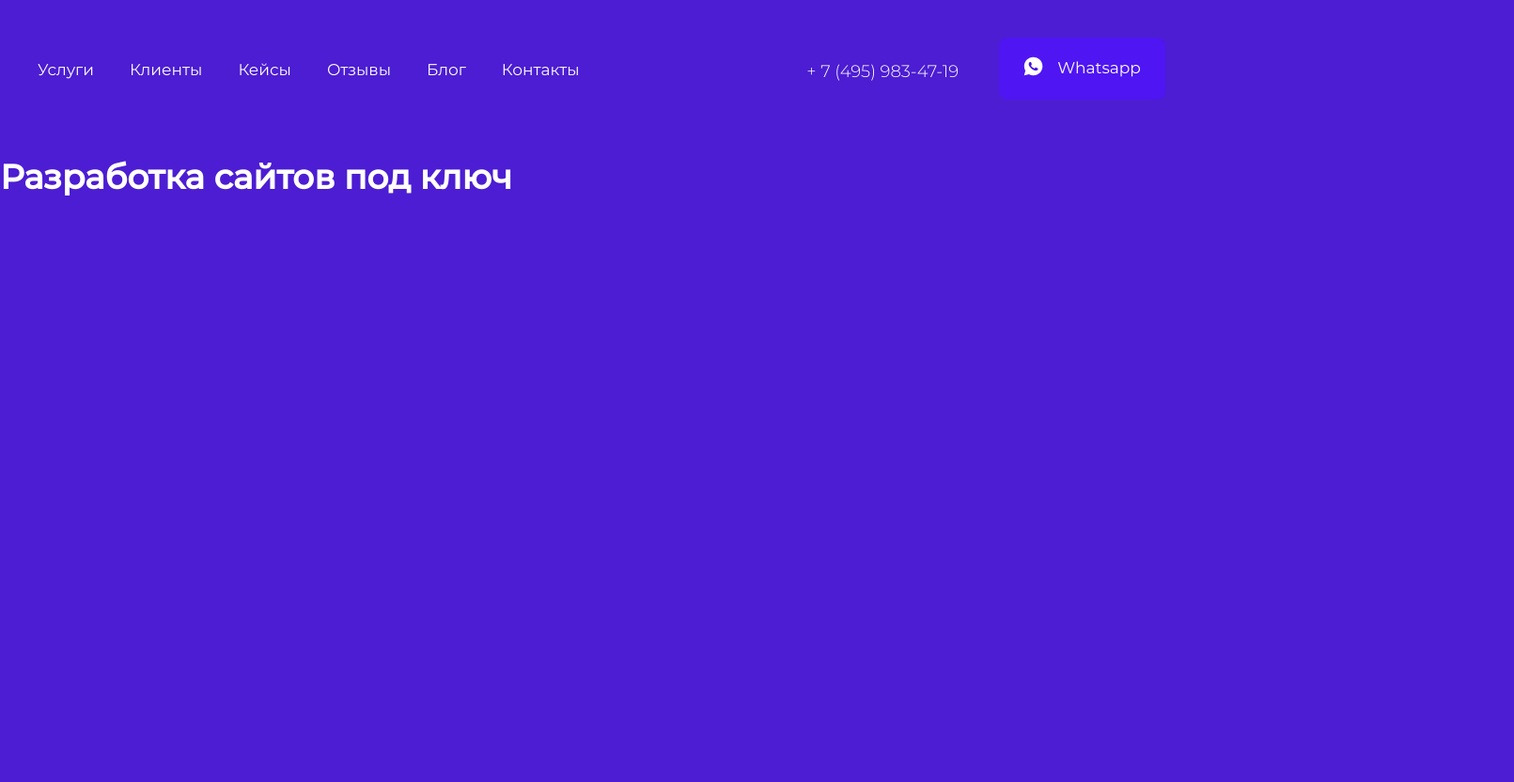
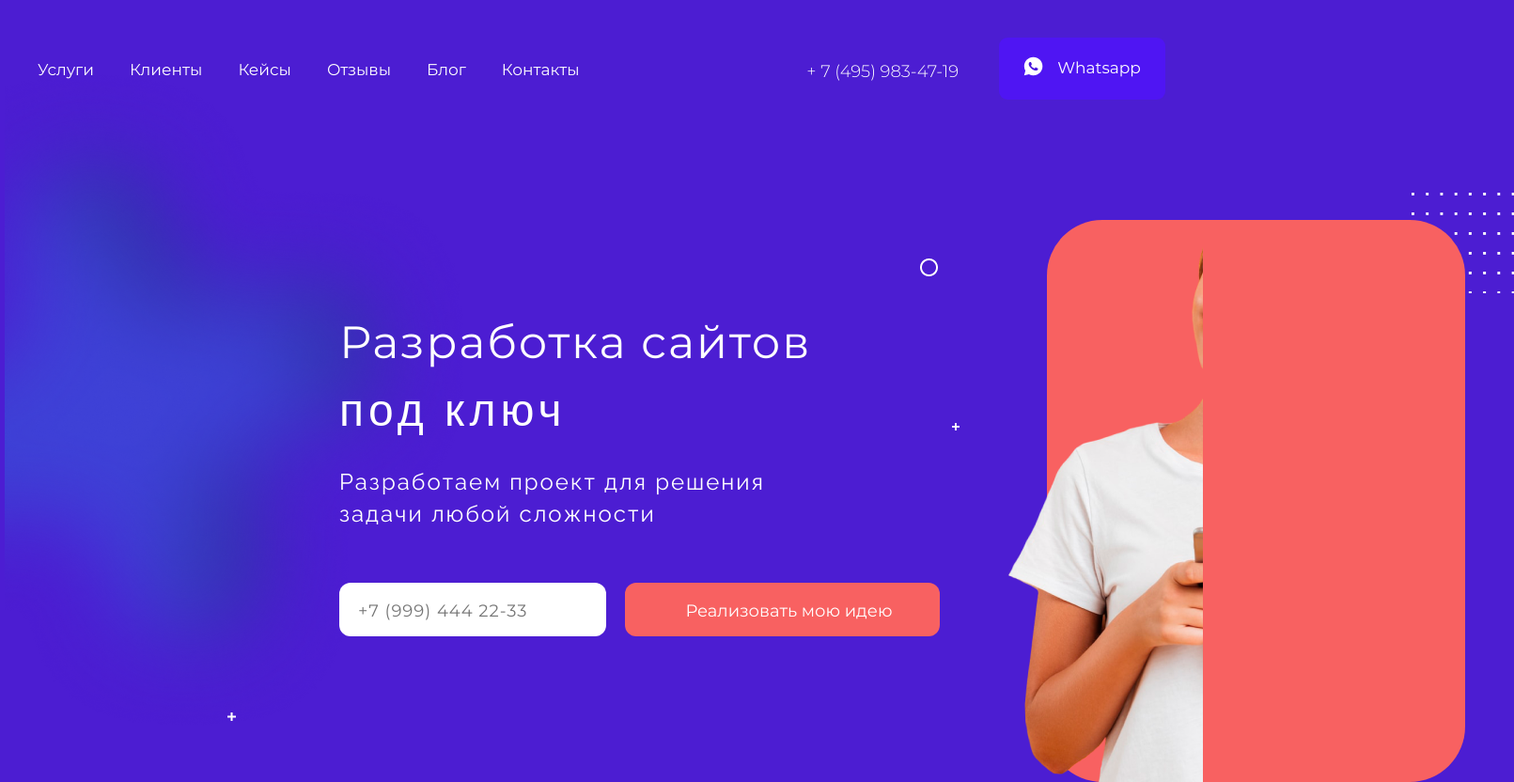
Before and after one commit to MikhailBobrov/kprod, a plain HTML site: page index.html in a window 1280 px wide. Shown: the whole page at 94% size, 1611 px wide, since content can reach past the window. Before the commit the page ends 800 px from the top, so only its background shows below. Drawn offline with Linux system fonts and the light colour scheme.

Commit message:
выполнил еще один блок

```diff
--- a/css/style.css
+++ b/css/style.css
@@ -97,25 +97,6 @@ img {
     height: auto;
 }
 
-.button {
-    display: block;
-    text-decoration: none;
-    text-align: center;
-    width: 166px;
-    height: 50px;
-    font-weight: 500;
-    font-size: 16px;
-    line-height: 22px;
-    border-radius: 35px;
-    padding-top: 15px;
-}
-
-.button:hover,
-.button:focus,
-.button:active {
-    opacity: 0.5;
-}
-
 .header {
     display: flex;
     justify-content: center;
@@ -130,7 +111,7 @@ img {
 }
 
 .header__block {
-    padding-bottom: 38px;
+    padding-bottom: 46px;
 }
 
 .header__toggle {
@@ -142,22 +123,6 @@ img {
 .header__toggle:active {
     opacity: 0.5;
 }
-
-/*.header__logo {*/
-/*    padding-top: 60px;*/
-/*    margin-right: 45px;*/
-/*    height: 14px;*/
-/*}*/
-
-/*.header__logo:hover,*/
-/*.header__logo:focus,*/
-/*.header__logo:active {*/
-/*    opacity: 0.5;*/
-/*}*/
-
-/*.header__logo svg {*/
-/*    display: block;*/
-/*}*/
 
 .header__wrapper {
     position: relative;
@@ -174,6 +139,16 @@ img {
     width: 49px;
     height: 34px;
     background-image: url("../image/logo.svg");
+}
+
+.header__wrapper::after {
+    content: "";
+    position: absolute;
+    top: 172px;
+    left: -197px;
+    width: 14px;
+    height: 14px;
+    background-image: url("../image/+.png");
 }
 
 .header__menu {
@@ -273,6 +248,155 @@ img {
     display: inline-block;
 }
 
+.main-block {
+    display: flex;
+}
+
+.main-block__text {
+    position: relative;
+    display: flex;
+    flex-direction: column;
+    margin-left: 361px;
+    margin-right: 51px;
+    margin-top: 144px;
+    letter-spacing: 2px;
+}
+
+.main-block__text::before {
+    content: "";
+    position: absolute;
+    width: 710px;
+    height: 710px;
+    left: -356px;
+    top: -225px;
+    background: url("../image/bubble2 3.png") no-repeat;
+    z-index: -2;
+}
+
+.main-text {
+    position: relative;
+    font-size: 48px;
+    font-weight: 400;
+    line-height: 72px;
+    margin-bottom: 24px;
+}
+
+.main-text::after {
+    content: "";
+    position: absolute;
+    top: 430px;
+    left: -119px;
+    width: 9px;
+    height: 9px;
+    background-image: url("../image/++.png");
+}
+
+.main-text::before {
+    content: "";
+    position: absolute;
+    top: -53px;
+    left: 618px;
+    width: 19px;
+    height: 19px;
+    background-image: url("../image/Ellipse 5.png");
+}
+
+.main-text__p {
+    position: relative;
+    display: block;
+    font-weight: 300;
+    letter-spacing: 5px;
+}
+
+.main-text__p::before {
+    content: "";
+    position: absolute;
+    top: 50px;
+    left: 652px;
+    width: 8px;
+    height: 8px;
+    background: url("../image/little+.png");
+}
+
+.main-block__paragraph {
+    margin: 0;
+    width: 470px;
+    margin-bottom: 56px;
+    font-size: 24px;
+    font-weight: 300;
+    letter-spacing: 2px;
+    line-height: 34px;
+    font-family: 'Raleway', sans-serif;
+
+}
+
+.main-block__form {
+    display: flex;
+}
+
+.main-input input {
+    margin-right: 20px;
+    width: 284px;
+    padding-left: 20px;
+    padding-top: 20px;
+    padding-bottom: 17px;
+    border: none;
+    border-radius: 12px;
+    font-size: 18px;
+    font-weight: 400;
+    letter-spacing: 1px;
+}
+
+
+.btn {
+    display: block;
+    width: 335px;
+    padding-left: 20px;
+    padding-top: 20px;
+    padding-bottom: 17px;
+    color: #fff;
+    cursor: pointer;
+    text-align: center;
+    background: #F86161;
+    border: none;
+    border-radius: 12px;
+}
+
+.btn:hover {
+    opacity: 0.5;
+}
+
+.main-block__dinamic {
+    position: relative;
+    width: 527px;
+    height: 680px;
+    background-image: url("../image/2f75d3fc803667f4 1.png");
+}
+
+.main-block__dinamic::before {
+    content: "";
+    position: absolute;
+    top: 82px;
+    left: 63px;
+    width: 445px;
+    height: 598px;
+    background: #F86161;
+    border-radius: 59px;
+    z-index: -1;
+}
+
+.main-block__dinamic::after {
+    content: "";
+    position: absolute;
+    top: 53px;
+    left: 451px;
+    width: 109px;
+    height: 107px;
+    background: url("../image/dot.png");
+    z-index: -2;
+}
+
+
 /*!* Планшет *!*/
 
 /*@media (max-width: 1199px) and (min-width: 991px){*/
--- a/index.html
+++ b/index.html
@@ -6,6 +6,10 @@
           content="width=device-width, user-scalable=no, initial-scale=1.0, maximum-scale=1.0, minimum-scale=1.0">
     <meta http-equiv="X-UA-Compatible" content="ie=edge">
     <link rel="stylesheet" href="https://cdnjs.cloudflare.com/ajax/libs/font-awesome/5.15.2/css/all.min.css" integrity="sha512-HK5fgLBL+xu6dm/Ii3z4xhlSUyZgTT9tuc/hSrtw6uzJOvgRr2a9jyxxT1ely+B+xFAmJKVSTbpM/CuL7qxO8w==" crossorigin="anonymous" />
+    <link
+            href="https://fonts.googleapis.com/css?family=Raleway"
+            rel="stylesheet"
+    />
     <link rel="stylesheet" href="css/normalize.css">
     <link rel="stylesheet" href="css/utilities.css">
     <link rel="stylesheet" href="css/style.css">
@@ -49,11 +53,6 @@
 </div>
 
 <header class="header">
-<!--    <a href="#" class="header__logo" aria-label="Иконка логотипа магазина">-->
-<!--        <svg width="49" height="34">-->
-<!--            <use xlink:href="#icon-logo"></use>-->
-<!--        </svg>-->
-<!--    </a>-->
     <div class="header__block container">
         <button type="button" id="button-open" class="header__toggle">
             <span class="visually-hidden">Открыть меню</span>
@@ -94,14 +93,30 @@
                     </div>
                         <span class="header__contact-text"> Whatsapp</span>
                     </a>
-
                 </div>
             </div>
         </div>
     </div>
 </header>
-<main>
-    <h1><span class="main-text">Разработка сайтов</span> под ключ</h1>
+<main class="main-block">
+
+    <div class="main-block__text">
+        <h1 class="main-text">Разработка сайтов
+            <span class="main-text__p">под ключ</span>
+        </h1>
+        <p class="main-block__paragraph">Разработаем проект для решения задачи любой сложности </p>
+        <form class="main-block__form">
+            <div class="main-input">
+                <label for="first-number"></label>
+                <input type="number" name="firstName" id="first-number" placeholder="+7 (999) 444 22-33"/>
+            </div>
+            <button type="submit" class="btn">Реализовать мою идею</button>
+        </form>
+    </div>
+
+    <div class="main-block__dinamic">
+
+    </div>
 </main>
 </body>
 </html>
```
Also changed, not shown: image/++.png (added), image/+.png (added), image/Ellipse 5.png (added), image/bubble2 4.png (added), image/dot.png (added), image/little+.png (added), image/vertical-line.png (added).
